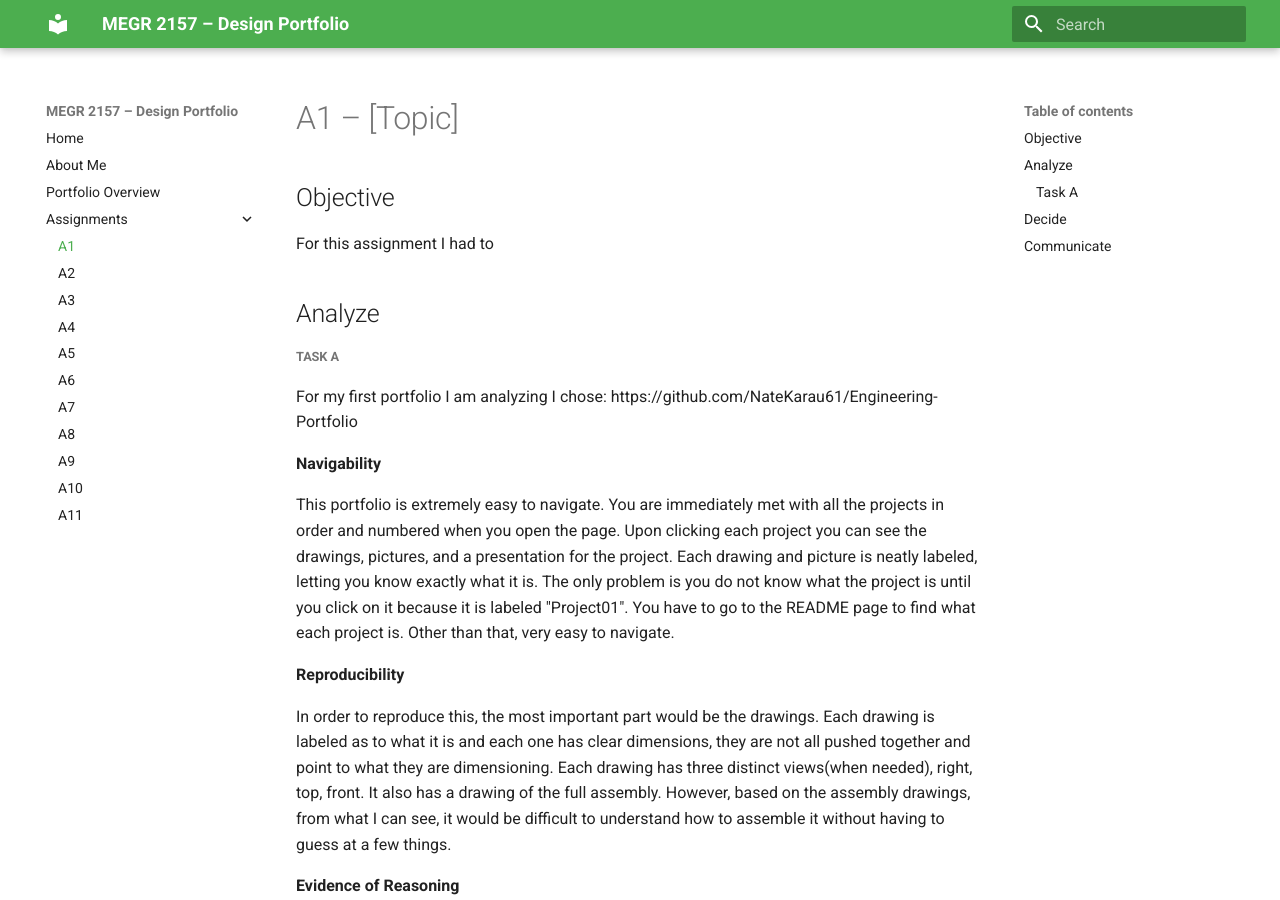
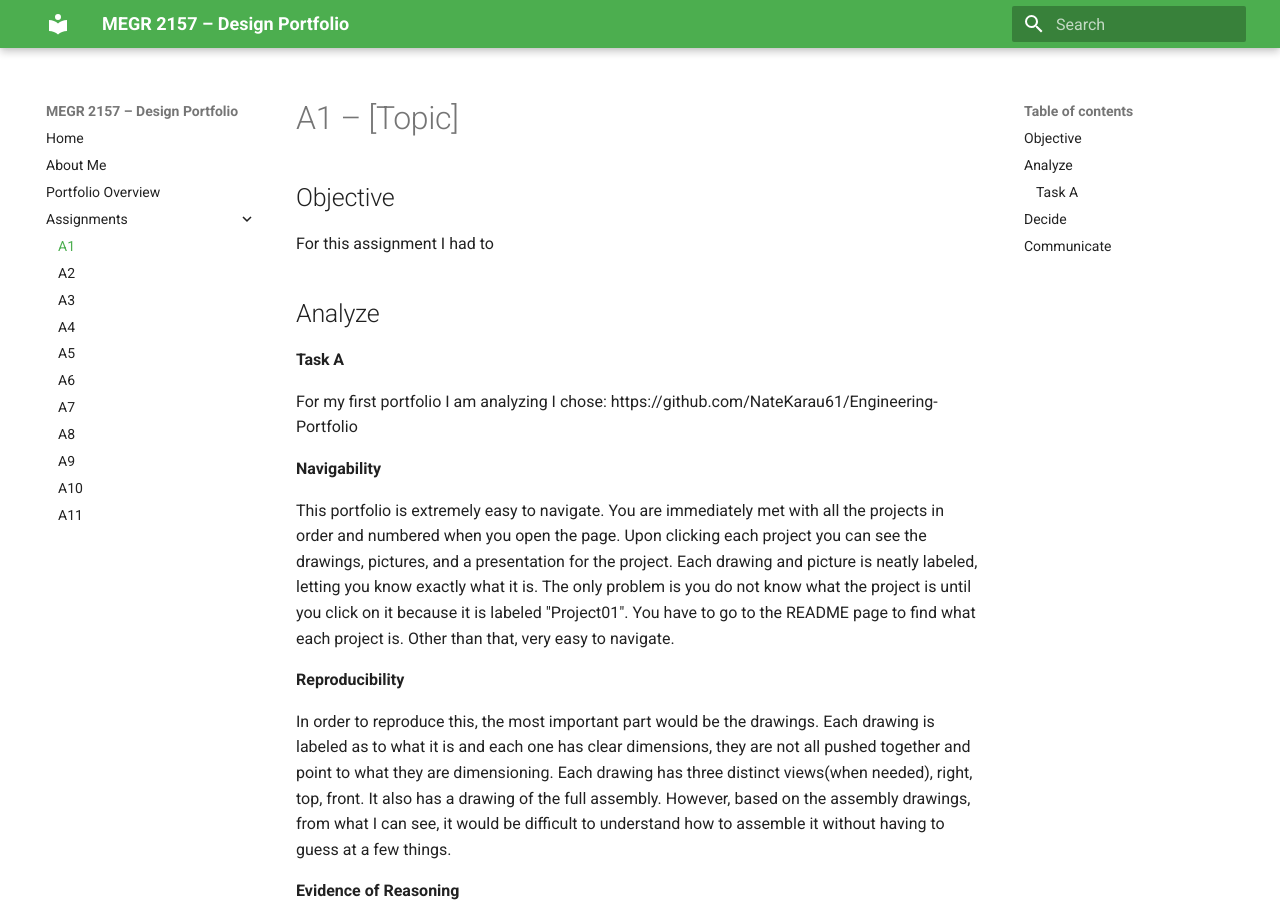
Before and after one commit to JacksonRice6/megr2156-portfolio, an MkDocs documentation site: the page built from docs/assignments/A01/index.md, in a window 1280 px wide and 900 px high. Built offline with MkDocs 1.6.1 and Material for MkDocs 9.7.7, drawn with Linux system fonts in a browser that asks for light colours.

```diff
--- a/docs/assignments/A01/index.md
+++ b/docs/assignments/A01/index.md
@@ -5,7 +5,7 @@ For this assignment I had to
 
 ## Analyze
 
-##### Task A
+#### Task A
 
 For my first portfolio I am analyzing I chose: https://github.com/NateKarau61/Engineering-Portfolio
 
```
